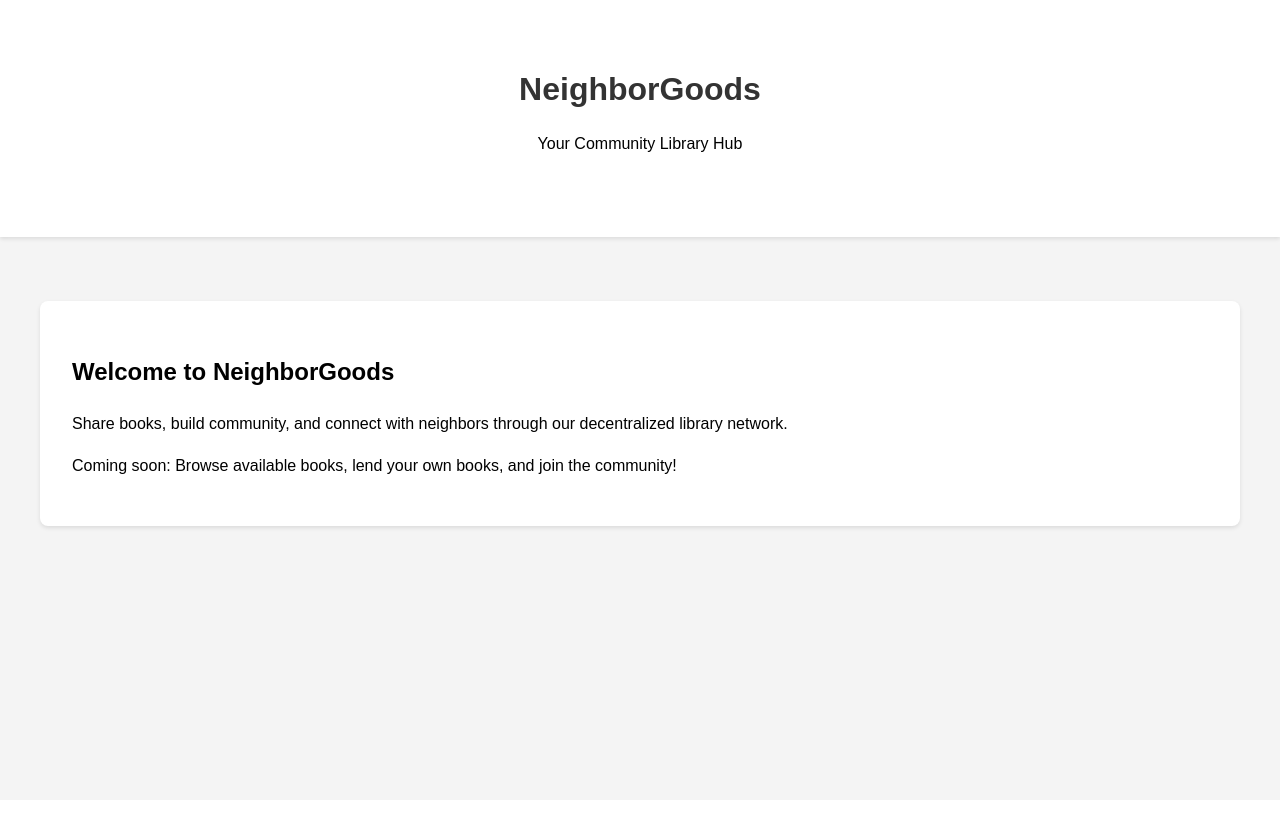
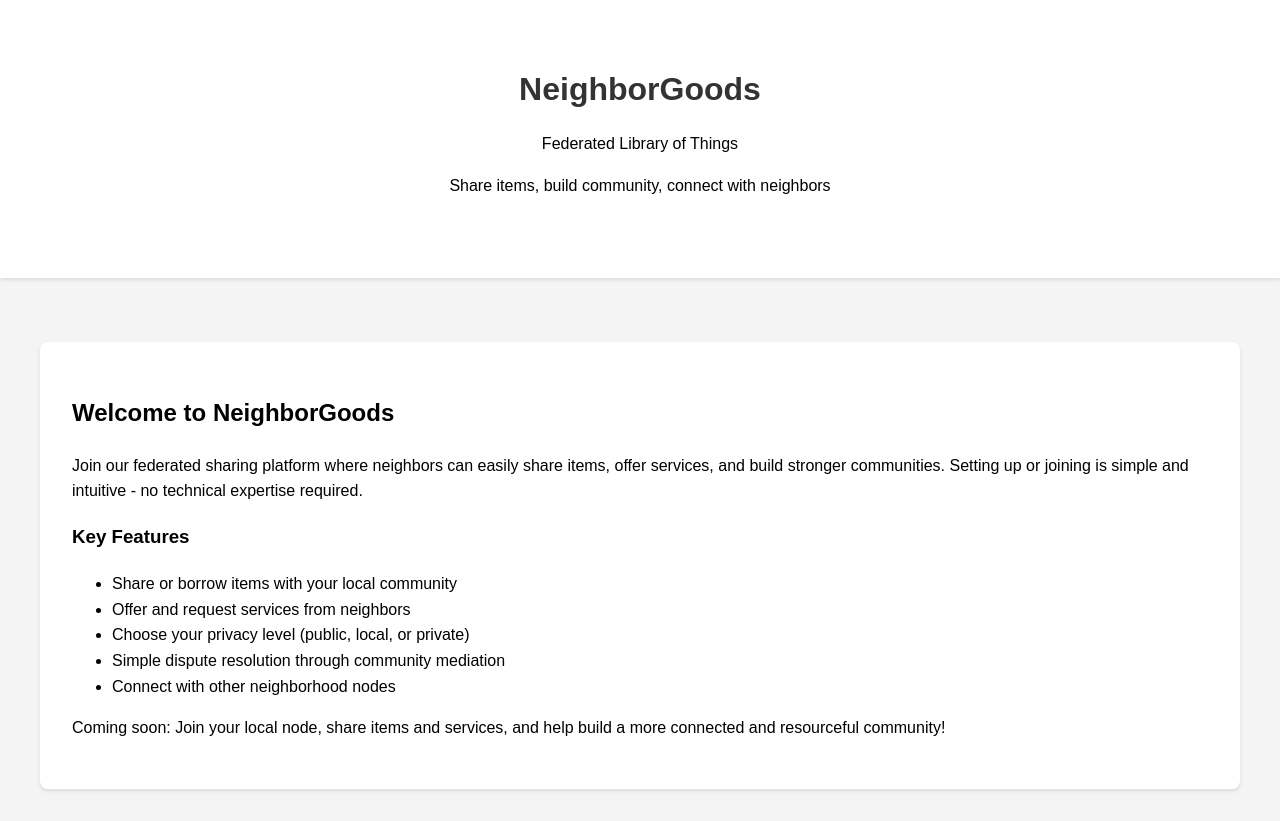
Before and after one commit to Springs-DSA/NeighborGoods-Flask, a Flask app: template app/templates/landing.html in a window 1280 px wide. Before the commit the page ends 531 px from the top, so only its background shows below. Run offline with Flask 3, Linux system fonts and the light colour scheme; the template is opened without the code that fills it, so the values that code supplies are empty; the visitor is signed in with stand-in values (Sample User, id 1).

Commit message:
updated user login so that landing page loads

```diff
--- a/app/__init__.py
+++ b/app/__init__.py
@@ -13,6 +13,10 @@ mail = Mail()
 login.login_view = 'auth.login'
 login.login_message = 'Please log in to access this page.'
 login.login_message_category = 'info'
+
+@login.user_loader
+def load_user(id):
+    return User.query.get(int(id))
 
 def create_app(config_class=Config):
     app = Flask(__name__)
--- a/app/templates/landing.html
+++ b/app/templates/landing.html
@@ -40,14 +40,25 @@
     <div class="header">
         <div class="container">
             <h1>NeighborGoods</h1>
-            <p>Your Community Library Hub</p>
+            <p>Federated Library of Things</p>
+            <p>Share items, build community, connect with neighbors</p>
         </div>
     </div>
     <div class="container">
         <div class="content">
             <h2>Welcome to NeighborGoods</h2>
-            <p>Share books, build community, and connect with neighbors through our decentralized library network.</p>
-            <p>Coming soon: Browse available books, lend your own books, and join the community!</p>
+            <p>Join our federated sharing platform where neighbors can easily share items, offer services, and build stronger communities. Setting up or joining is simple and intuitive - no technical expertise required.</p>
+
+            <h3>Key Features</h3>
+            <ul>
+                <li>Share or borrow items with your local community</li>
+                <li>Offer and request services from neighbors</li>
+                <li>Choose your privacy level (public, local, or private)</li>
+                <li>Simple dispute resolution through community mediation</li>
+                <li>Connect with other neighborhood nodes</li>
+            </ul>
+
+            <p>Coming soon: Join your local node, share items and services, and help build a more connected and resourceful community!</p>
         </div>
     </div>
     <script>
```
